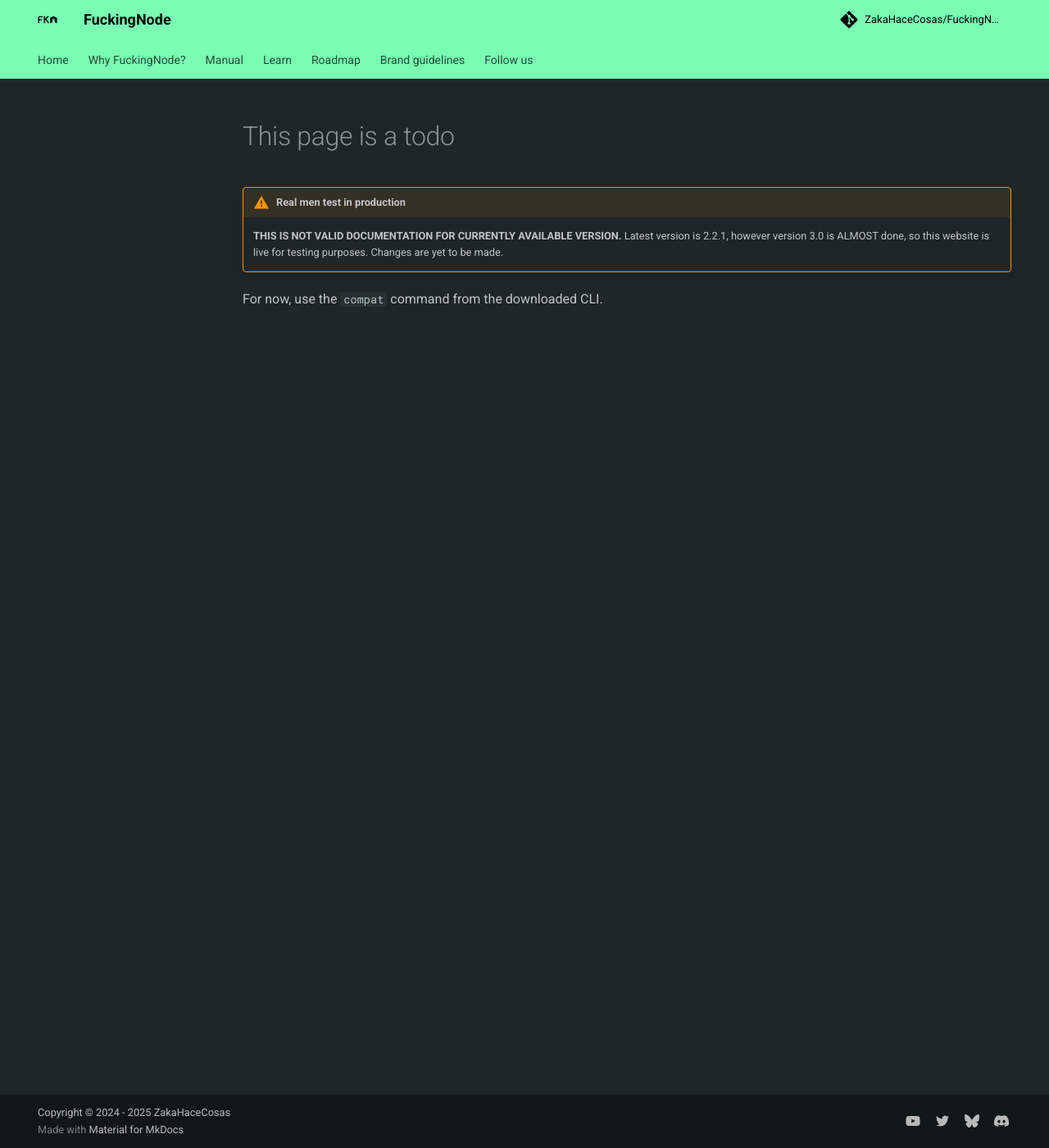
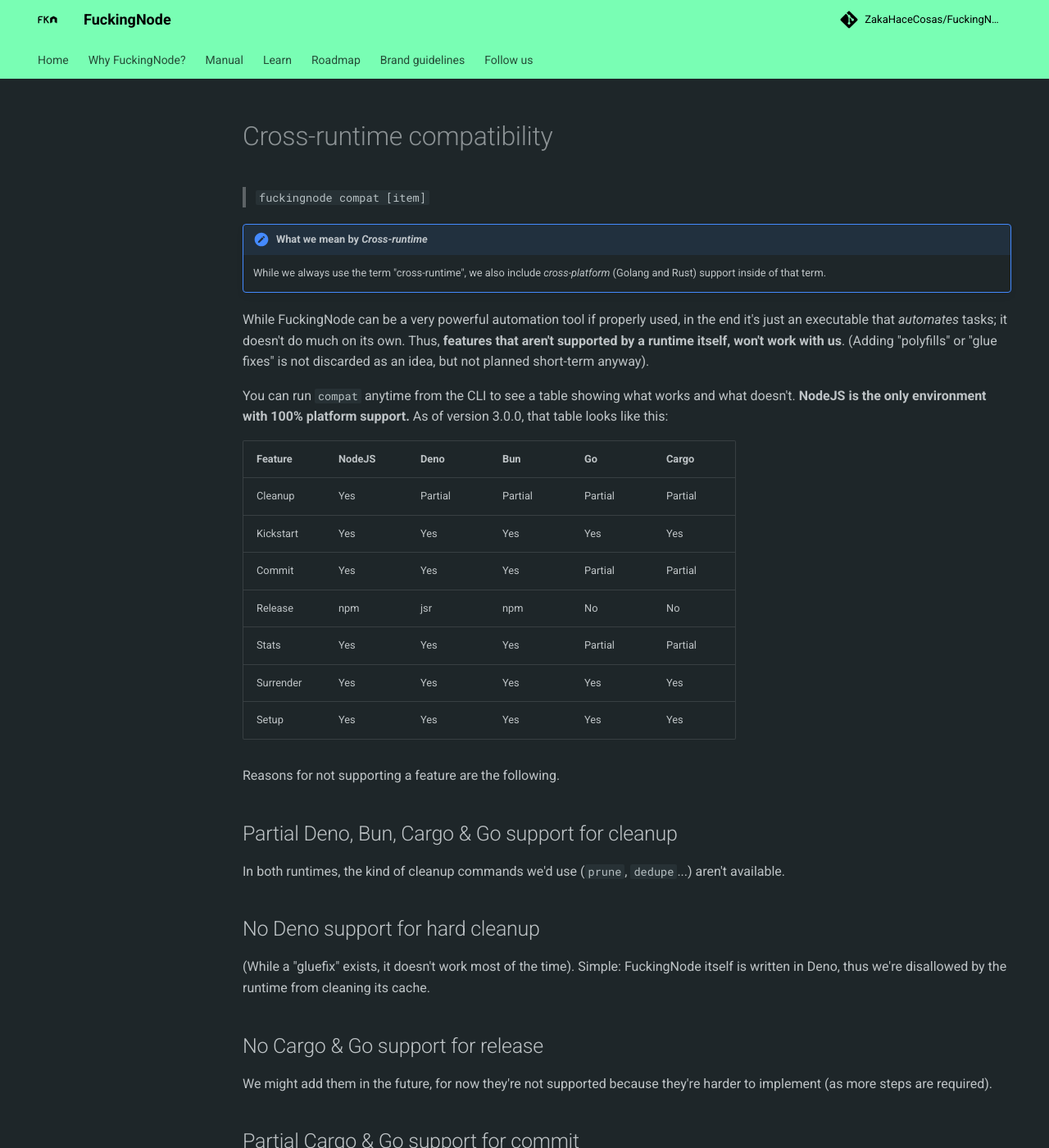
Before and after one commit to ZakaHaceCosas/FuckingNode, an MkDocs documentation site: the page built from docs/learn/cross-runtime-support.md, in a window 1280 px wide and 1400 px high. Shown: the whole window at 82% size. Built offline with MkDocs 1.6.1 and Material for MkDocs 9.7.7, drawn with Linux system fonts in a browser that asks for light colours; comment, search, counter and statistics services are not loaded; some of the changed text lies outside the part shown.

Commit message:
final tweaks

```diff
--- a/docs/learn/cross-runtime-support.md
+++ b/docs/learn/cross-runtime-support.md
@@ -1,7 +1,50 @@
-# This page is a todo
+# Cross-runtime compatibility
 
-!!! warning "Real men test in production"
-    **THIS IS NOT VALID DOCUMENTATION FOR CURRENTLY AVAILABLE VERSION.**
-    Latest version is 2.2.1, however version 3.0 is ALMOST done, so this website is live for testing purposes. Changes are yet to be made.
+> `fuckingnode compat [item]`
 
-For now, use the `compat` command from the downloaded CLI.
+!!! note "What we mean by _Cross-runtime_"
+    While we always use the term "cross-runtime", we also include _cross-platform_ (Golang and Rust) support inside of that term.
+
+While FuckingNode can be a very powerful automation tool if properly used, in the end it's just an executable that _automates_ tasks; it doesn't do much on its own. Thus, **features that aren't supported by a runtime itself, won't work with us**. (Adding "polyfills" or "glue fixes" is not discarded as an idea, but not planned short-term anyway).
+
+You can run `compat` anytime from the CLI to see a table showing what works and what doesn't. **NodeJS is the only environment with 100% platform support.** As of version 3.0.0, that table looks like this:
+
+| Feature    | NodeJS | Deno     | Bun      | Go       | Cargo    |
+|------------|--------|----------|----------|----------|----------|
+| Cleanup    | Yes    | Partial  | Partial  | Partial  | Partial  |
+| Kickstart  | Yes    | Yes      | Yes      | Yes      | Yes      |
+| Commit     | Yes    | Yes      | Yes      | Partial  | Partial  |
+| Release    | npm    | jsr      | npm      | No       | No       |
+| Stats      | Yes    | Yes      | Yes      | Partial  | Partial  |
+| Surrender  | Yes    | Yes      | Yes      | Yes      | Yes      |
+| Setup      | Yes    | Yes      | Yes      | Yes      | Yes      |
+
+Reasons for not supporting a feature are the following.
+
+## Partial Deno, Bun, Cargo & Go support for cleanup
+
+In both runtimes, the kind of cleanup commands we'd use (`prune`, `dedupe`...) aren't available.
+
+## No Deno support for hard cleanup
+
+(While a "gluefix" exists, it doesn't work most of the time). Simple: FuckingNode itself is written in Deno, thus we're disallowed by the runtime from cleaning its cache.
+
+## No Cargo & Go support for release
+
+We might add them in the future, for now they're not supported because they're harder to implement (as more steps are required).
+
+## Partial Cargo & Go support for commit
+
+`commitCmd` is not supported by these platforms. This is because Cargo and Go don't have "JS-like `run`" tasks.
+
+## Partial Deno, Cargo & Go support for stats
+
+These platforms _do_ support it but don't support the Recommended Community Standards part.
+
+**Deno & Cargo**: It's planned to be added.
+
+**Go**: `go.mod` doesn't have any field that can be compared to anything. No module name, no author, no license, etc...
+
+## No Cargo & Go support for migrate
+
+There's a single package manager for these platforms, `migrate` is useless.
```
Also changed, not shown: TODO.md (+0 -10 lines), docs/about/roadmap.md (+5 -2 lines), docs/index.md (+2 -7 lines), docs/manual/install.md (+0 -4 lines), 3 other files.
